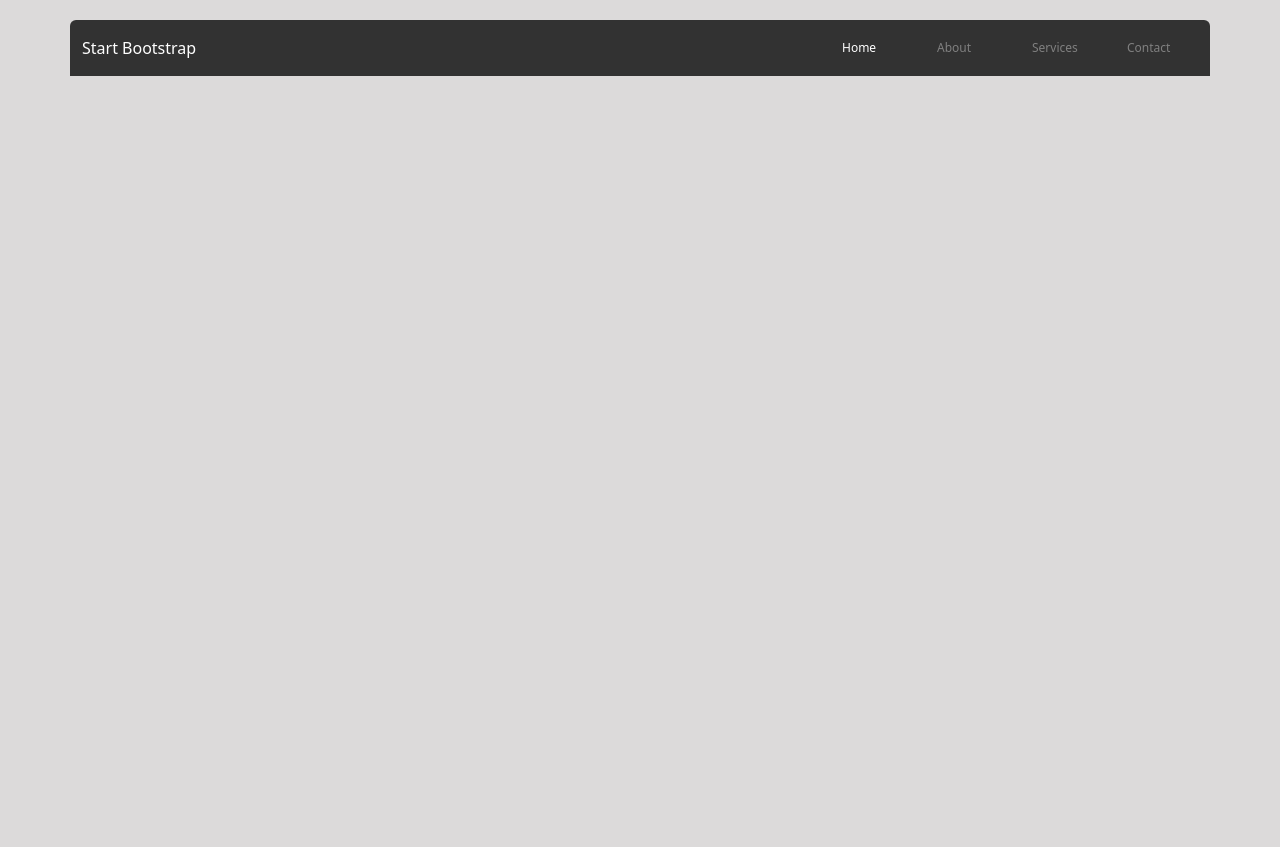
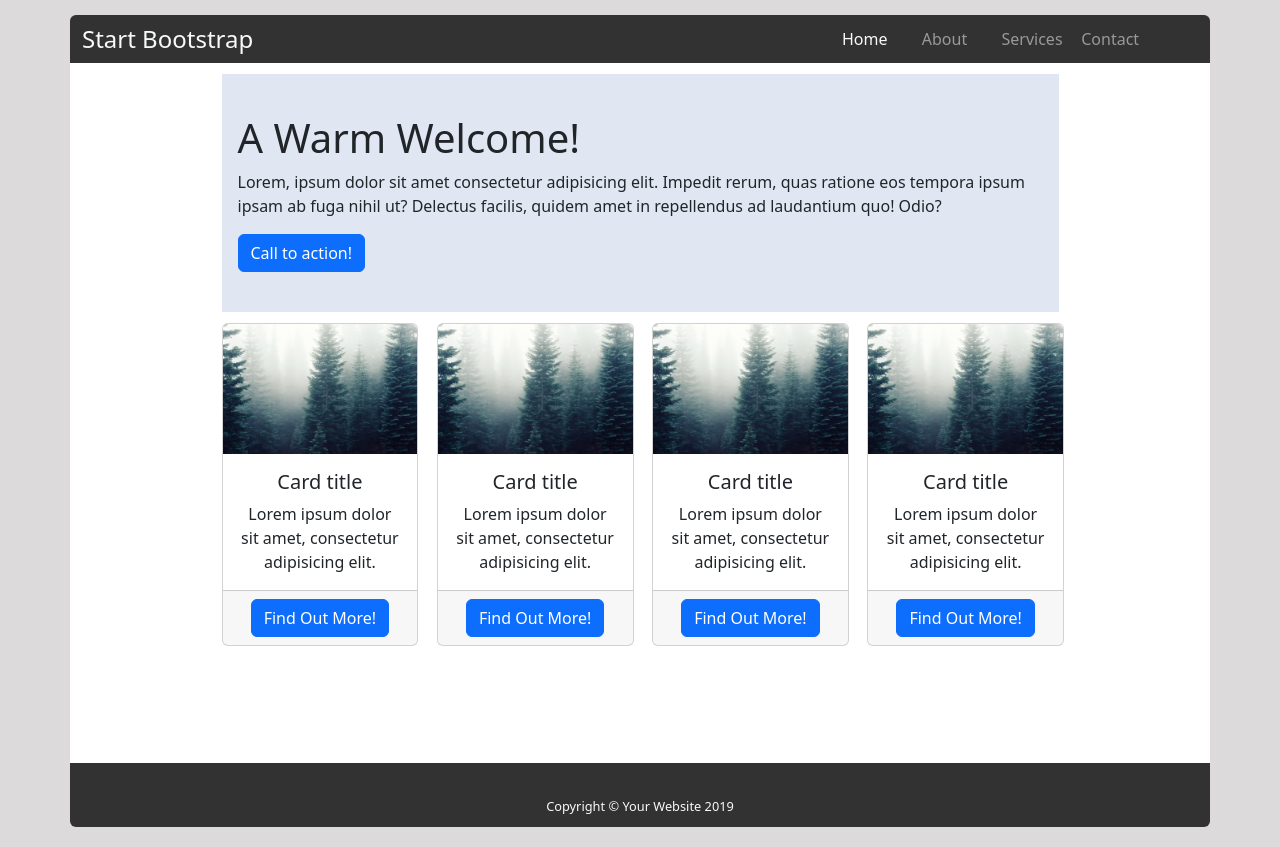
Before and after one commit to katekoso/8_week_2_task, a plain HTML site: page index.html in a window 1280 px wide. Before the commit the page ends 800 px from the top, so only its background shows below. Drawn offline with nearby package versions, Linux system fonts and the light colour scheme.

Commit message:
bootstrap

```diff
--- a/index.html
+++ b/index.html
@@ -37,28 +37,139 @@
     <title>Bootstrap</title>
   </head>
   <body>
-    <div class="container box">
+    <div class="container">
+      <div class="row">
         <header>
           <div class="row header align-items-center rounded-top">
-          <div class="col-xl-8 col-md-6 header__item header__item_big">
+            <div
+              class="col-xl-8 col-md-6 header__item header__item_big text-light"
+            >
               Start Bootstrap
             </div>
-          <div class="col-xl-1 col-md-1 header__item">Home</div>
-          <div class="col-xl-1 col-md-1 header__item header__item_grey">
+            <div class="col-xl-3 d-flex justify-content-between">
+              <div class="col-xl-1 col-md-1 header__item text-light">Home</div>
+              <div class="col-xl-1 col-md-1 header__item text-white-50">
                 About
               </div>
-          <div class="col-xl-1 col-md-1 header__item header__item_grey">
+              <div class="col-xl-1 col-md-1 header__item text-white-50">
                 Services
               </div>
-          <div class="col-xl-1 col-md-1 header__item header__item_grey">
+              <div class="col-xl-1 col-md-1 header__item text-white-50">
                 Contact
               </div>
             </div>
+          </div>
         </header>
-      <main class="container">
-        <section class="welcome"></section>
-        <section class="cards"></section>
+      </div>
+      <div class="row">
+        <main class="main d-flex justify-content-center">
+          <div class="inner-box w-75">
+            <div class="row">
+              <div class="col-12">
+                <section class="welcome">
+                  <h1>A Warm Welcome!</h1>
+                  <p>
+                    Lorem, ipsum dolor sit amet consectetur adipisicing elit.
+                    Impedit rerum, quas ratione eos tempora ipsum ipsam ab fuga
+                    nihil ut? Delectus facilis, quidem amet in repellendus ad
+                    laudantium quo! Odio?
+                  </p>
+                  <button type="button" class="btn btn-primary">
+                    Call to action!
+                  </button>
+                </section>
+              </div>
+            </div>
+            <section class="cards">
+              <div class="row">
+                <div class="col-xl-3 col-md-6">
+                  <div class="card text-center" style="width: 12.3rem">
+                    <img
+                      src="./assets/images/img.jpg"
+                      class="card-img-top"
+                      alt="forest"
+                    />
+                    <div class="card-body">
+                      <h5 class="card-title">Card title</h5>
+                      <p class="card-text">
+                        Lorem ipsum dolor sit amet, consectetur adipisicing
+                        elit.
+                      </p>
+                    </div>
+                    <div class="card-footer">
+                      <a href="#" class="btn btn-primary">Find Out More!</a>
+                    </div>
+                  </div>
+                </div>
+                <div class="col-xl-3 col-md-6">
+                  <div class="card text-center" style="width: 12.3rem">
+                    <img
+                      src="./assets/images/img.jpg"
+                      class="card-img-top"
+                      alt="forest"
+                    />
+                    <div class="card-body">
+                      <h5 class="card-title">Card title</h5>
+                      <p class="card-text">
+                        Lorem ipsum dolor sit amet, consectetur adipisicing
+                        elit.
+                      </p>
+                    </div>
+                    <div class="card-footer">
+                      <a href="#" class="btn btn-primary">Find Out More!</a>
+                    </div>
+                  </div>
+                </div>
+                <div class="col-xl-3 col-md-6">
+                  <div class="card text-center" style="width: 12.3rem">
+                    <img
+                      src="./assets/images/img.jpg"
+                      class="card-img-top"
+                      alt="forest"
+                    />
+                    <div class="card-body">
+                      <h5 class="card-title">Card title</h5>
+                      <p class="card-text">
+                        Lorem ipsum dolor sit amet, consectetur adipisicing
+                        elit.
+                      </p>
+                    </div>
+                    <div class="card-footer">
+                      <a href="#" class="btn btn-primary">Find Out More!</a>
+                    </div>
+                  </div>
+                </div>
+                <div class="col-xl-3 col-md-6">
+                  <div class="card text-center" style="width: 12.3rem">
+                    <img
+                      src="./assets/images/img.jpg"
+                      class="card-img-top"
+                      alt="forest"
+                    />
+                    <div class="card-body">
+                      <h5 class="card-title">Card title</h5>
+                      <p class="card-text">
+                        Lorem ipsum dolor sit amet, consectetur adipisicing
+                        elit.
+                      </p>
+                    </div>
+                    <div class="card-footer">
+                      <a href="#" class="btn btn-primary">Find Out More!</a>
+                    </div>
+                  </div>
+                </div>
+              </div>
+            </section>
+          </div>
         </main>
+      </div>
+      <div class="row">
+        <footer
+          class="footer rounded-bottom text-light d-flex align-items-end justify-content-center"
+        >
+          <span>Copyright &copy; Your Website 2019</span>
+        </footer>
+      </div>
     </div>
     <script
       src="https://cdn.jsdelivr.net/npm/@popperjs/core@2.11.6/dist/umd/popper.min.js"
--- a/styles/style.css
+++ b/styles/style.css
@@ -2,23 +2,46 @@ body {
     background-color: rgb(220, 218, 218);
 }
 
-.box {
-    margin: 20px auto 20px;
+.container {
+    margin: 15px auto 20px;
 }
+
+.header, .footer {
+    background-color: rgb(50, 50, 50);
+}
+
 .header {
-    background-color: rgb(50, 50, 50);
-    height: 7vh;
+    min-height: 3rem;
 }
 
 .header__item {
-    color: white;
-    font-size: 1.5vh;
+    font-size: 1rem;
 }
 
 .header__item_big {
-    font-size: 2vh;
+    font-size: 1.5rem;
 }
 
-.header__item_grey {
-    color: grey;
+.main {
+    background-color: white;
+    min-height: 700px;
 }
+
+.welcome {
+    background-color: rgb(225, 231, 242);
+    padding: 2.5rem 1rem 2.5rem 1rem;
+    margin: 0.7rem 0 0.7rem 0;
+}
+
+.card {
+    margin-bottom: 0.7rem;
+}
+
+.footer {
+    height: 4rem;
+    font-size: 0.8rem;
+}
+
+.footer span {
+    padding-bottom: 0.7rem;
+}
```
Also changed, not shown: assets/images/img.jpg (added). Lines whose indentation alone changed are shown as unchanged.
